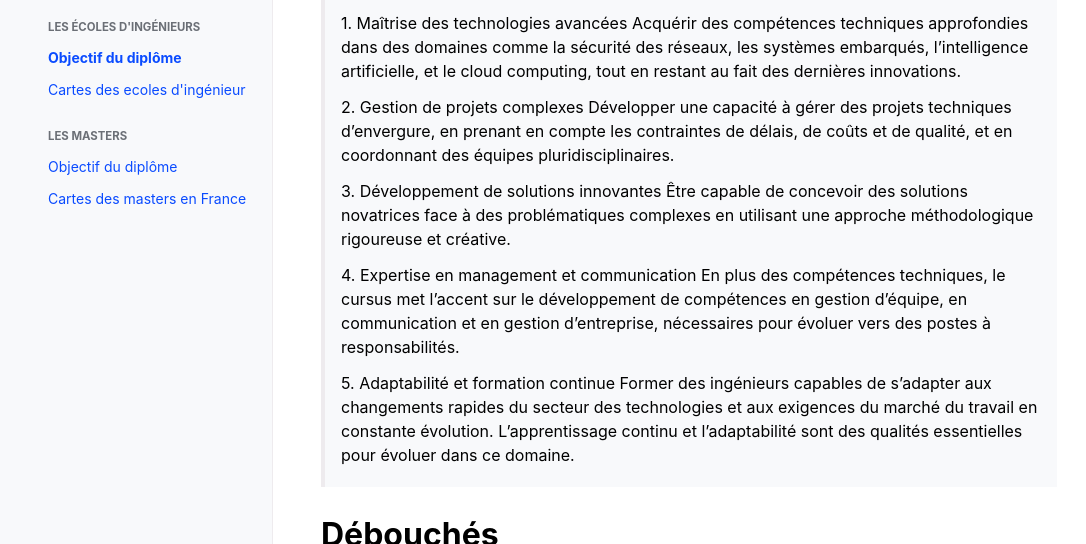
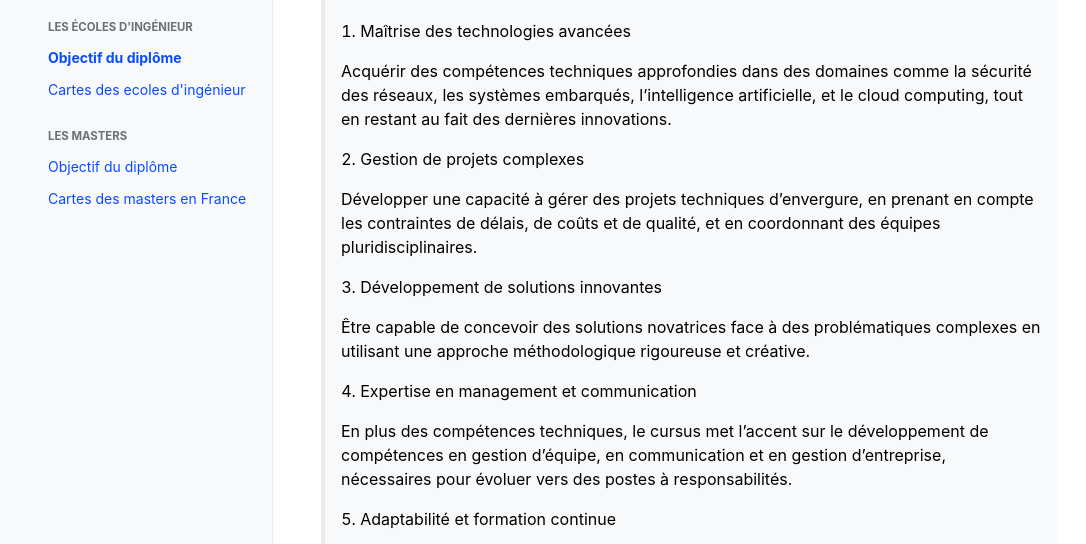
Before and after one commit to Louisgvc/ppp, a plain HTML site: page docs/document/ecole_ding.html in a window 1280 px wide. Shown: the part 395-939 px from the top of the page, without its empty margins (71-1157 px from the left). Drawn offline with Linux system fonts and the light colour scheme.

Commit message:
oil nvim et jcp quoi d'autre

```diff
--- a/docs/document/ecole_ding.html
+++ b/docs/document/ecole_ding.html
@@ -207,7 +207,7 @@
 <li class="toctree-l1"><a class="reference internal" href="lp.html">Objectif du diplôme</a></li>
 <li class="toctree-l1"><a class="reference internal" href="lp/index.html">Cartes des licence professionnelle</a></li>
 </ul>
-<p class="caption" role="heading"><span class="caption-text">LES ÉCOLES D'INGÉNIEURS</span></p>
+<p class="caption" role="heading"><span class="caption-text">LES ÉCOLES D'INGÉNIEUR</span></p>
 <ul class="current">
 <li class="toctree-l1 current current-page"><a class="current reference internal" href="#">Objectif du diplôme</a></li>
 <li class="toctree-l1"><a class="reference internal" href="ecole_ding/index.html">Cartes des ecoles d'ingénieur</a></li>
@@ -266,16 +266,26 @@
 <h2>Objectifs principaux<a class="headerlink" href="#objectifs-principaux" title="Lien vers cette rubrique">¶</a></h2>
 <p>Le programme d’ingénieur vise à atteindre plusieurs objectifs fondamentaux :</p>
 <blockquote>
-<div><p>1. Maîtrise des technologies avancées
-Acquérir des compétences techniques approfondies dans des domaines comme la sécurité des réseaux, les systèmes embarqués, l’intelligence artificielle, et le cloud computing, tout en restant au fait des dernières innovations.</p>
-<p>2. Gestion de projets complexes
-Développer une capacité à gérer des projets techniques d’envergure, en prenant en compte les contraintes de délais, de coûts et de qualité, et en coordonnant des équipes pluridisciplinaires.</p>
-<p>3. Développement de solutions innovantes
-Être capable de concevoir des solutions novatrices face à des problématiques complexes en utilisant une approche méthodologique rigoureuse et créative.</p>
-<p>4. Expertise en management et communication
-En plus des compétences techniques, le cursus met l’accent sur le développement de compétences en gestion d’équipe, en communication et en gestion d’entreprise, nécessaires pour évoluer vers des postes à responsabilités.</p>
-<p>5. Adaptabilité et formation continue
-Former des ingénieurs capables de s’adapter aux changements rapides du secteur des technologies et aux exigences du marché du travail en constante évolution. L’apprentissage continu et l’adaptabilité sont des qualités essentielles pour évoluer dans ce domaine.</p>
+<div><ol class="arabic simple">
+<li><p>Maîtrise des technologies avancées</p></li>
+</ol>
+<p>Acquérir des compétences techniques approfondies dans des domaines comme la sécurité des réseaux, les systèmes embarqués, l’intelligence artificielle, et le cloud computing, tout en restant au fait des dernières innovations.</p>
+<ol class="arabic simple" start="2">
+<li><p>Gestion de projets complexes</p></li>
+</ol>
+<p>Développer une capacité à gérer des projets techniques d’envergure, en prenant en compte les contraintes de délais, de coûts et de qualité, et en coordonnant des équipes pluridisciplinaires.</p>
+<ol class="arabic simple" start="3">
+<li><p>Développement de solutions innovantes</p></li>
+</ol>
+<p>Être capable de concevoir des solutions novatrices face à des problématiques complexes en utilisant une approche méthodologique rigoureuse et créative.</p>
+<ol class="arabic simple" start="4">
+<li><p>Expertise en management et communication</p></li>
+</ol>
+<p>En plus des compétences techniques, le cursus met l’accent sur le développement de compétences en gestion d’équipe, en communication et en gestion d’entreprise, nécessaires pour évoluer vers des postes à responsabilités.</p>
+<ol class="arabic simple" start="5">
+<li><p>Adaptabilité et formation continue</p></li>
+</ol>
+<p>Former des ingénieurs capables de s’adapter aux changements rapides du secteur des technologies et aux exigences du marché du travail en constante évolution. L’apprentissage continu et l’adaptabilité sont des qualités essentielles pour évoluer dans ce domaine.</p>
 </div></blockquote>
 </section>
 <section id="debouches">
@@ -328,7 +338,7 @@ Former des ingénieurs capables de s’adapter aux changements rapides du secteu
         <div class="bottom-of-page">
           <div class="left-details">
             <div class="copyright">
-                Copyright &#169; 2024, GRANVISIR-CLERC
+                Copyright &#169; 2024,TSANGUE &amp;  GRANVISIR-CLERC
             </div>
             Made with <a href="https://www.sphinx-doc.org/">Sphinx</a> and <a class="muted-link" href="https://pradyunsg.me">@pradyunsg</a>'s
 
```
Also changed, not shown: docs/document/ecole_ding/index.html (+2 -2 lines), docs/document/lp.html (+2 -2 lines), docs/document/lp/index.html (+2 -2 lines), docs/document/master.html (+6 -6 lines), docs/document/masters/index.html (+2 -2 lines), docs/genindex.html (+2 -2 lines), docs/index.html (+3 -3 lines), docs/search.html (+2 -2 lines), docs/_sources/document/ecole_ding.rst.txt, docs/_sources/document/master.rst.txt, docs/_sources/index.rst.txt, docs/searchindex.js.
